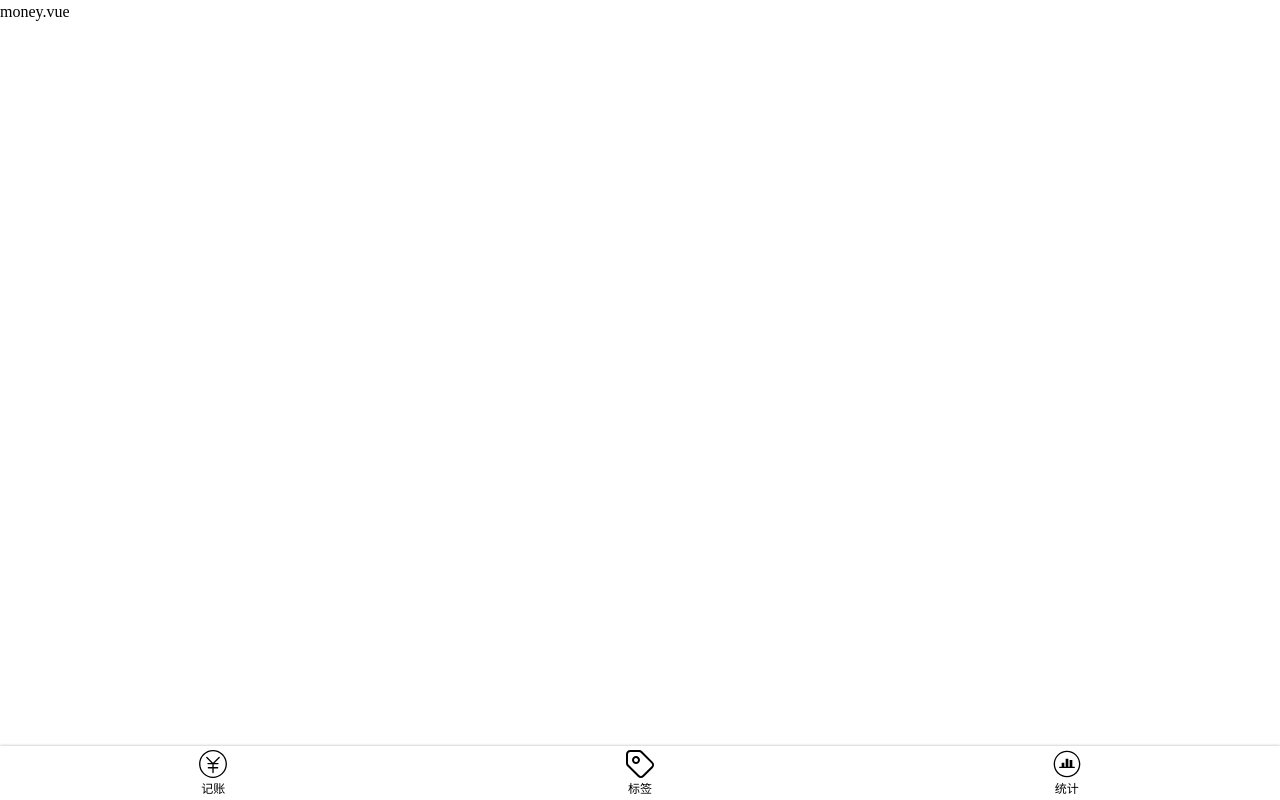
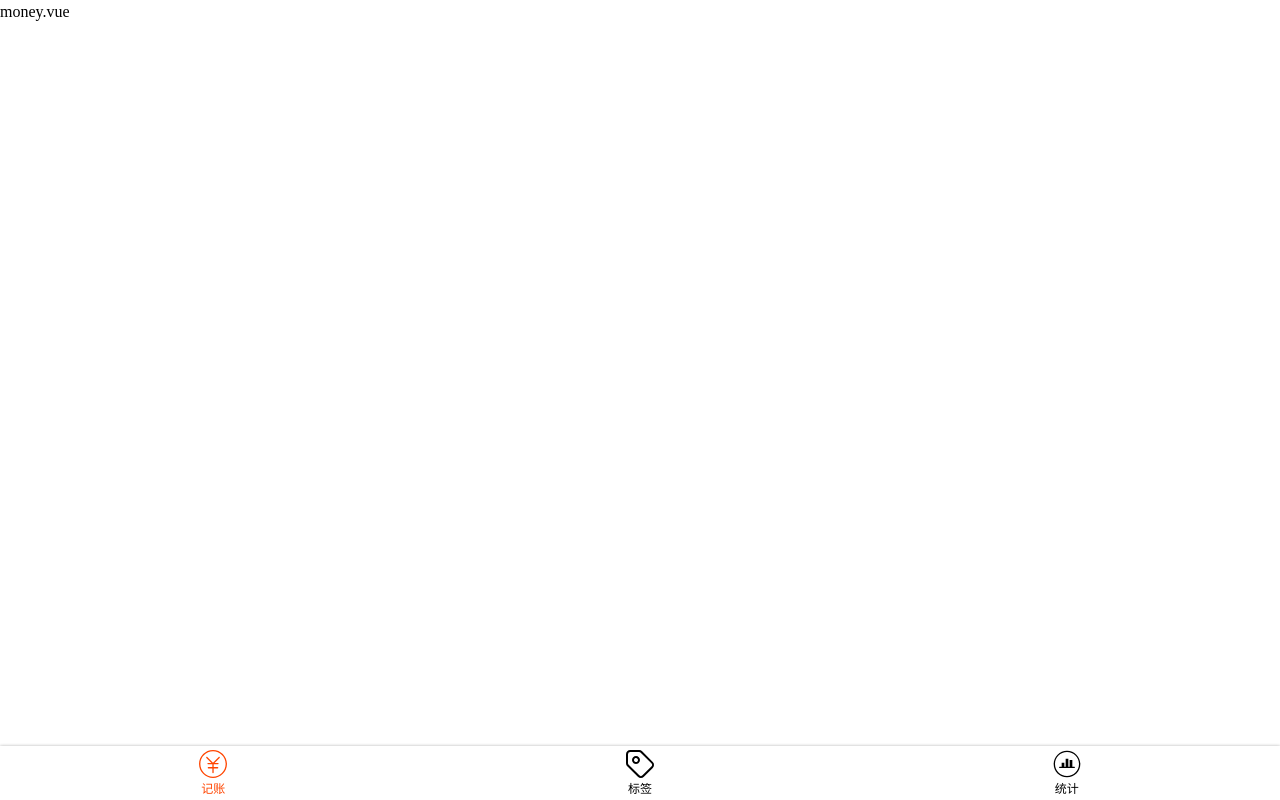
Before and after one commit to frankqiang/booking, a Vue app: page /#/money in a window 1280 px wide. Built offline with nearby package versions, Linux system fonts and the light colour scheme.

Commit message:
添加viewport

```diff
--- a/public/index.html
+++ b/public/index.html
@@ -3,7 +3,7 @@
   <head>
     <meta charset="utf-8">
     <meta http-equiv="X-UA-Compatible" content="IE=edge">
-    <meta name="viewport" content="width=device-width,initial-scale=1.0">
+    <meta name="viewport" content="width=device-width,initial-scale=1,minimum-scale=1,maximum-scale=1,user-scalable=no,viewport-fit=cover">
     <link rel="icon" href="<%= BASE_URL %>favicon.ico">
     <title><%= htmlWebpackPlugin.options.title %></title>
   </head>
--- a/src/views/Nav.vue
+++ b/src/views/Nav.vue
@@ -1,15 +1,16 @@
 <template>
   <nav>
-    <router-link to="/money" class="item">
+    <!-- 当路由激活时添加selected类 -->
+    <router-link to="/money" class="item" active-class="selected">
       <!-- 像Icon组件传递svg的文件名 -->
       <Icon name="money" />
       <span>记账</span>
     </router-link>
-    <router-link to="/labels" class="item">
+    <router-link to="/labels" class="item" active-class="selected">
       <Icon name="labels" />
       <span>标签</span>
     </router-link>
-    <router-link to="/statistics" class="item">
+    <router-link to="/statistics" class="item" active-class="selected">
       <Icon name="statistics" />
       <span>统计</span>
     </router-link>
@@ -38,5 +39,8 @@
       height: 32px;
     }
   }
+  .item.selected {
+    color: orangered;
+  }
 }
 </style>
```
